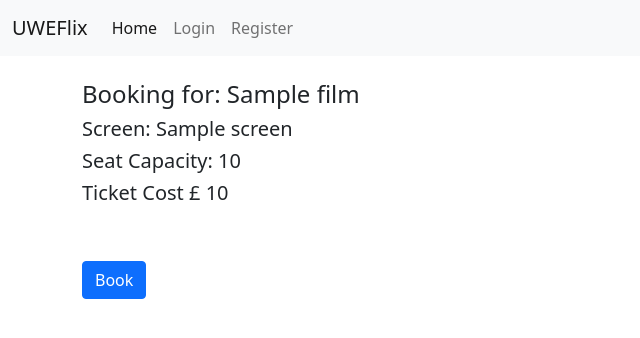
After one commit to je-vargas/django--uwe--flix--es--13, a Django app: template project/templates/bookings/new_booking.html in a window 1280 px wide. The commit adds this page. Shown: the top 338 px of the page, without its empty margins (0-640 px from the left). Run offline with Django 4.2, Linux system fonts and the light colour scheme; the template is opened without the code that fills it: most values are stand-ins (such as "Sample title", 1, 10 or a date in 2020).

Commit message:
esd-32: templates added to display booking process

```diff
--- /dev/null
+++ b/project/templates/bookings/booking_cancellation.html
@@ -0,0 +1 @@
+{% extends 'base.html' %}
--- /dev/null
+++ b/project/templates/bookings/new_booking.html
@@ -0,0 +1,19 @@
+{% extends 'base.html' %}
+
+{% block content %}
+    <div class="post-entry">
+        <p class='h4'>Booking for: {{ showing.film }}</p>
+        <p class='h5'>Screen: {{ showing.screen }}</p>
+        <p class='h5'>Seat Capacity: {{ showing.capacity }}</p>
+        <p class='h5'>Ticket Cost £ {{ showing.price }}</p>
+    </div>
+    <br>
+    <br>
+
+    <form method="post">
+        {% csrf_token %}
+        {{ form.as_p }}
+
+        <input type="submit" value="Book" class="btn btn-primary">
+    </form>
+{% endblock content %}
--- a/project/templates/home.html
+++ b/project/templates/home.html
@@ -13,14 +13,15 @@
                     <div class="card-body">
                         <h5 class="card-title"> Film {{ showing.film }}</h5>
                         <p class="card-text"> Screen {{ showing.screen }}</p>
-                        <p class="card-text">Presenting on {{ showing.date }}</p>
+                        <p class="card-text">Presenting {{ showing.date }}</p>
                         <p class="card-text">Time {{ showing.time }}</p>
                         <p class="card-text"> Seats Left {{ showing.capacity }}</p>
                         <p class="card-text"> Film Cost £{{ showing.price }}</p>
                     </div>
                     <div class="card-footer">
                         {% if user|has_group:'club rep' or user|has_group:'student'%}
-                            <a href="{% url 'new-booking' %}" class="btn btn-primary">Book Ticket</a>
+                            <a href="{% url 'new-booking' showing.pk %}" class="btn btn-primary">Book Ticket</a>
+
                         {% else %}
                             <a href="{% url 'showing-details' showing.pk %}" class="btn btn-primary">More details</a>
                         {% endif %}
```
Also changed, not shown: project/templates/bookings/payment.html (added, +24 -0 lines).
